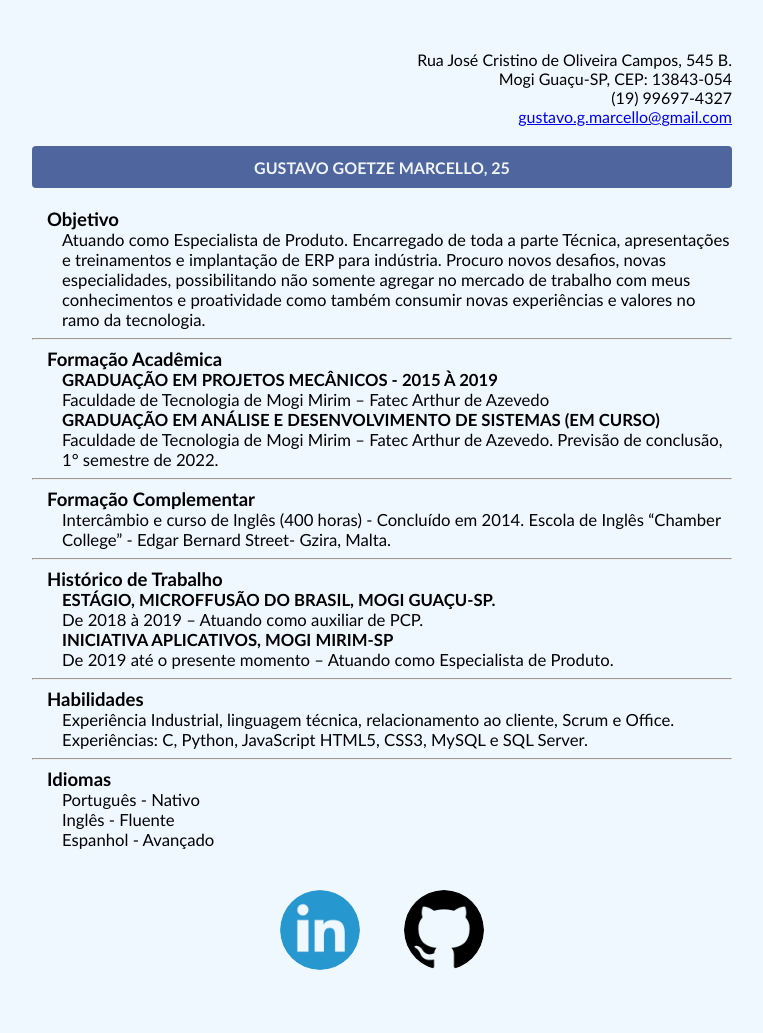
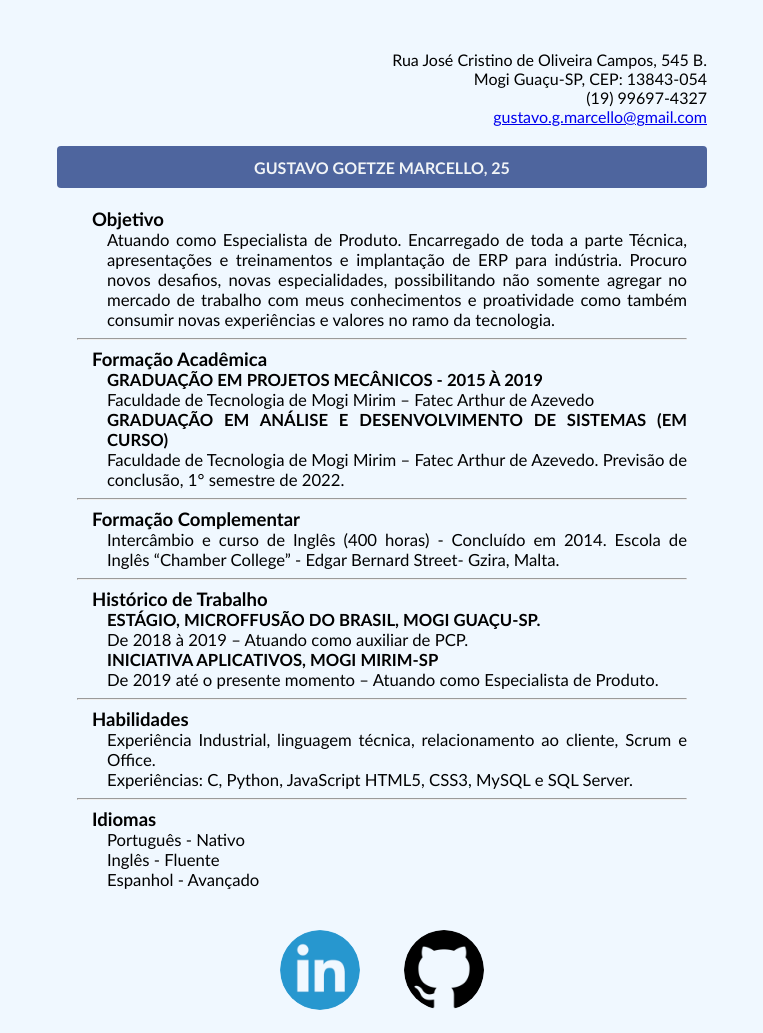
Before and after one commit to GustavoMarcello/AulaProgWeb, a plain HTML site: page Currículo/index.html in a window 1280 px wide. Shown: the whole page, without its empty margins (258-1021 px from the left). Before the commit the page ends 993 px from the top, so only its background shows below. Drawn offline with Linux system fonts and the light colour scheme.

Commit message:
ajustes css

```diff
--- a/Currículo/css/style.css
+++ b/Currículo/css/style.css
@@ -1,19 +1,18 @@
 /* importante começar assim, para que o css ocupe 100% da tela */
 html, body{
-    margin: 0;
+    margin: auto;
     padding: 0;
     background-color:aliceblue;
     font-family: 'Calibri';
-
+    max-width: 650px;
+    text-align: justify;
 }
 header{
-    width: 700px;
     height: auto;
     margin-left: auto;
     margin-right: auto;
 }
 nav{
-    width: 700px;
     height: 30px;
     margin-left: auto;
     margin-right: auto;
@@ -25,28 +24,28 @@ nav{
     border-radius: 4px;
 }
 section{
-    width: 700px;
     height: auto;
     padding: 20px;
     margin-left: auto;
     margin-right: auto;
 }
 footer{
-    width: 100%;
     height: auto;
 }
 img{
     border-radius: 50%;
     width: 130px;
 }
+ul{
+    list-style: none;
+    margin: 0;
+    padding: 0;
+}
 .endereço{
     text-align: right;
     padding-top: 50px;
     padding-bottom: 20px;
     margin-left: 250px;
-}
-.email{
-    color: rgb(67, 67, 219);
 }
 .titulos{
     padding-left: 15px;
--- a/Currículo/index.html
+++ b/Currículo/index.html
@@ -81,9 +81,11 @@
             <div class="titulos"><strong>Idiomas</strong></div>
         </div>
         <div class="conteudo">
-            <div>Português - Nativo</div>
-            <div>Inglês - Fluente</div>
-            <div>Espanhol - Avançado</div>
+            <ul>
+                <li>Português - Nativo</li>
+                <li>Inglês - Fluente</li>
+                <li>Espanhol - Avançado</li>
+            </ul>
         </div>
     </section>
 
```
